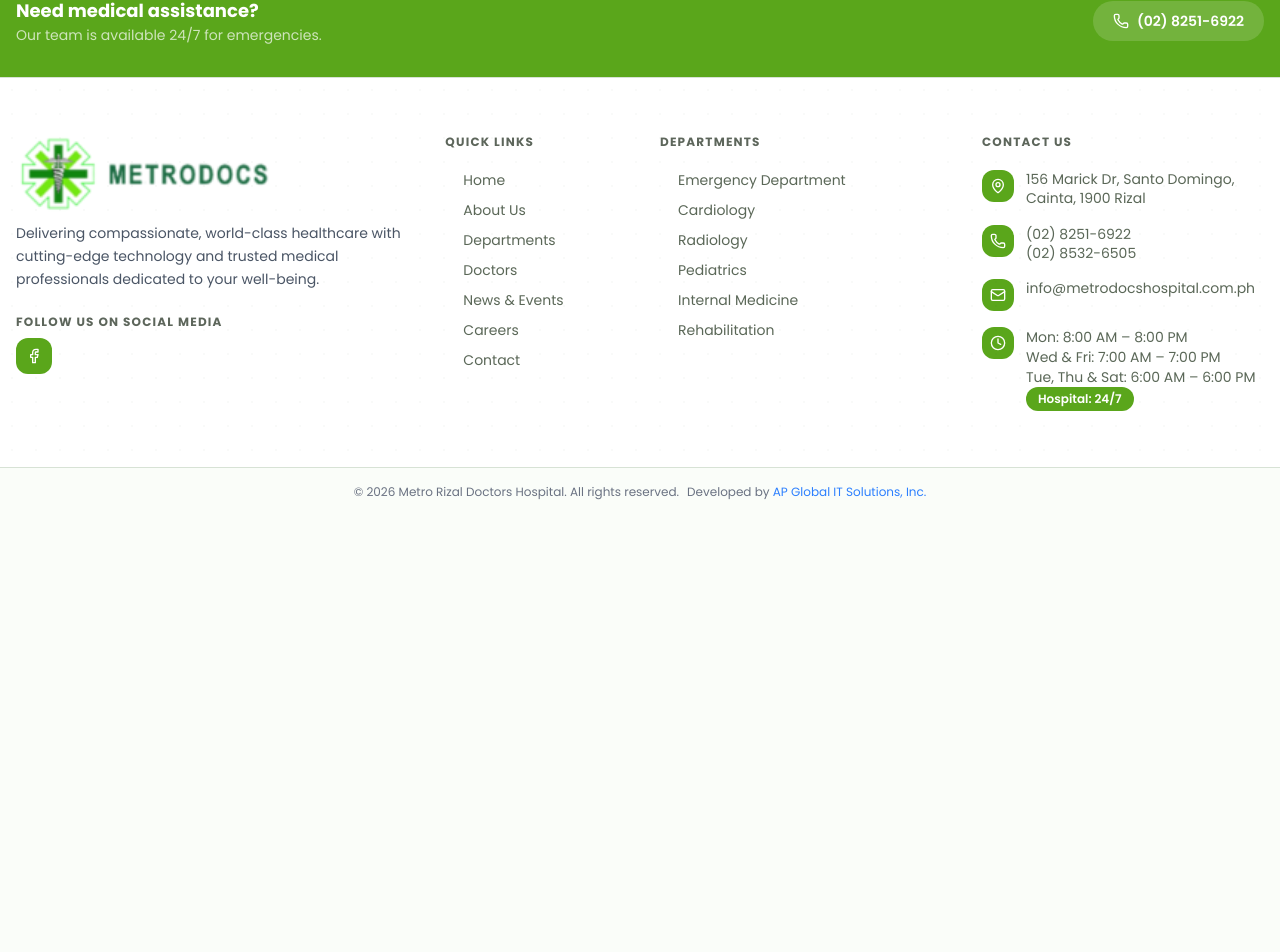
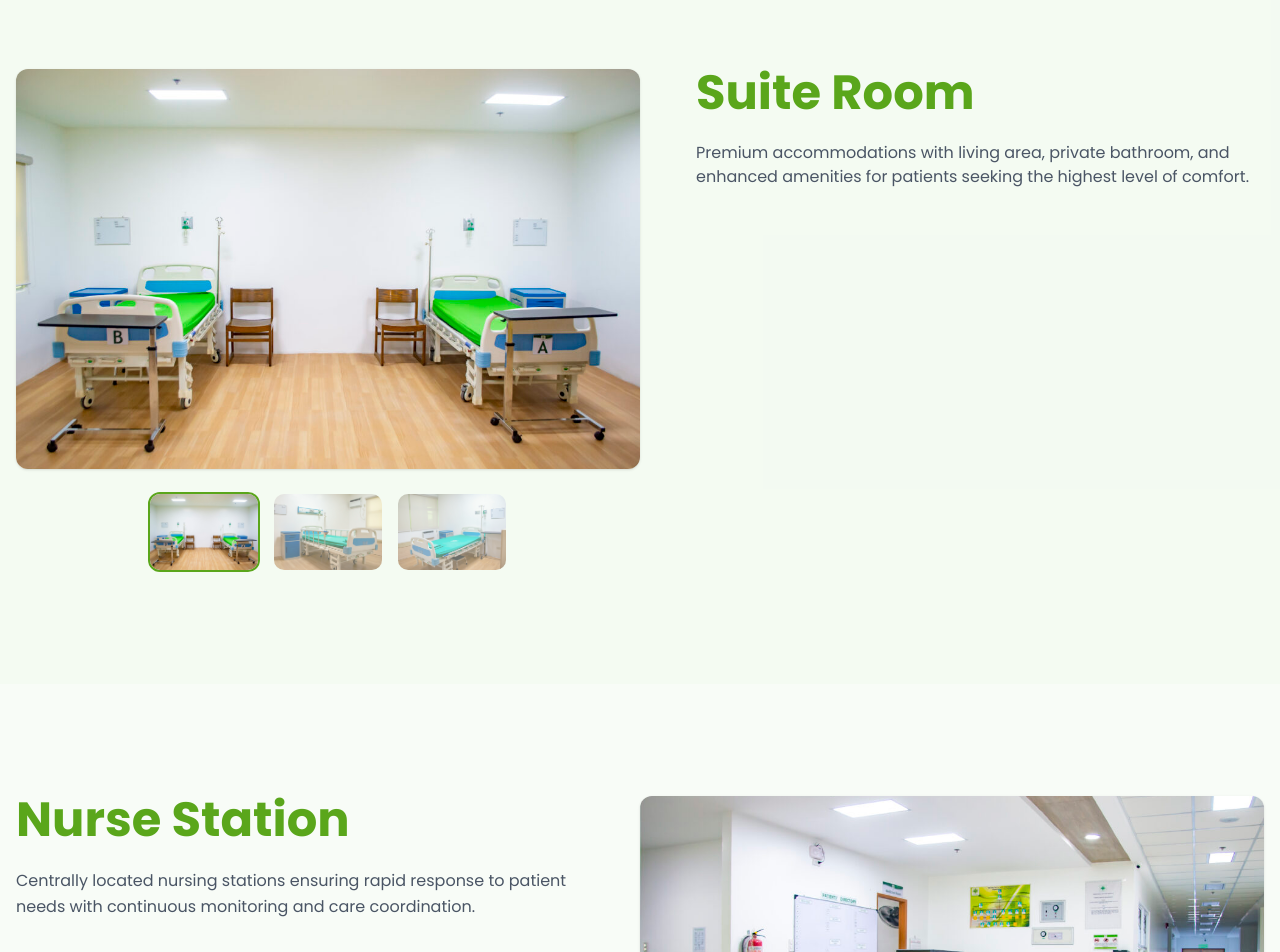
Before and after one commit to Alardemark123/Metrodocshospital_v1, a Next.js app: page /about/fourth-floor in a window 1280 px wide. Shown: the part 2560-3512 px from the top of the page. Before the commit the page ends 3076 px from the top, so only its background shows below. Built offline with nearby package versions, Linux system fonts and the light colour scheme; no server answers.

Commit message:
fourth floor - emphasize the floors

```diff
--- a/app/about/fourth-floor/page.tsx
+++ b/app/about/fourth-floor/page.tsx
@@ -2,9 +2,9 @@ import type { Metadata } from "next";
 import { FacilityPage } from "@/components/facility-page";
 
 export const metadata: Metadata = {
-  title: "Fourth Floor | metrodocshospital",
+  title: "Fourth Floor | Metro Rizal Doctors Hospital",
   description:
-    "Inpatient rooms at metrodocshospital: private suites, semi-private rooms, 24/7 nursing care.",
+    "Inpatient rooms at Metro Rizal Doctors Hospital: private suites, semi-private rooms, 24/7 nursing care.",
 };
 
 export default function FourthFloorPage() {
@@ -47,21 +47,47 @@ export default function FourthFloorPage() {
           title: "Private Room",
           description:
             "Single-occupancy rooms offering privacy and comfort, ideal for patients who prefer personal space during their recovery.",
+          images: [
+            "/about/fourth-floor/FRD_5218-1024x683.jpg",
+            "/about/fourth-floor/FRD_5224-1024x682.jpg",
+            "/about/fourth-floor/FRD_5225-1024x683.jpg",
+          ],
         },
+      ]}
+      sections2={[
         {
           title: "Semi-Private Room",
           description:
             "Shared accommodations with curtain dividers, providing a balance of community support and personal space at an affordable rate.",
+          images: [
+            "/about/fourth-floor/FRD_5230-1024x683.jpg",
+            "/about/fourth-floor/FRD_5232-1024x683.jpg",
+            "/about/fourth-floor/FRD_5234-1024x683.jpg",
+          ],
         },
+      ]}
+      sections3={[
         {
           title: "Suite Room",
           description:
             "Premium accommodations with living area, private bathroom, and enhanced amenities for patients seeking the highest level of comfort.",
+          images: [
+            "/about/fourth-floor/FRD_5235-1024x683.jpg",
+            "/about/fourth-floor/IMG_7938-1024x683.jpg",
+            "/about/fourth-floor/IMG_7945-1024x683.jpg",
+          ],
         },
+      ]}
+      sections4={[
         {
           title: "Nurse Station",
           description:
             "Centrally located nursing stations ensuring rapid response to patient needs with continuous monitoring and care coordination.",
+          images: [
+            "/about/fourth-floor/IMG_7949-1024x682.jpg",
+            "/about/fourth-floor/IMG_7951-1024x683.jpg",
+            "/about/fourth-floor/IMG_7954-1024x683.jpg",
+          ],
         },
       ]}
       highlights={[
--- a/components/facility-page.tsx
+++ b/components/facility-page.tsx
@@ -129,6 +129,8 @@ export function FacilityPage({
   images = [],
   sections = [],
   sections2 = [],
+  sections3 = [],
+  sections4 = [],
   breadcrumblabel,
 }: FacilityPageProps) {
   const Icon = ICON_MAP[iconName];
@@ -444,7 +446,7 @@ export function FacilityPage({
               </div>
             </FadeIn>
 
-            {/* Second Floor | Lobby and Prayer Area */}
+            {/* ── Section 1 ── */}
             {sections?.length > 0 && (
               <div className="space-y-8">
                 {sections.map((section, idx) => {
@@ -455,7 +457,6 @@ export function FacilityPage({
                       key={idx}
                       className="flex flex-col items-center gap-6 sm:flex-row sm:items-start"
                     >
-                      {/* Left side: main image */}
                       {(section.images?.length ?? 0) > 0 && (
                         <div className="sm:w-1/2 sm:mr-8">
                           <button
@@ -520,8 +521,6 @@ export function FacilityPage({
                           </div>
                         </div>
                       )}
-
-                      {/* Right side: text */}
                       <div className="w-full sm:flex-1 flex items-start justify-start">
                         <div className="max-w-prose text-center sm:text-left space-y-6">
                           <span className="block text-lg sm:text-5xl font-bold text-primary">
@@ -553,7 +552,6 @@ export function FacilityPage({
                       key={idx}
                       className="flex flex-col items-center gap-6 sm:flex-row sm:items-start"
                     >
-                      {/* ── Text first on left ── */}
                       <div className="w-full sm:flex-1 flex items-start justify-start order-2 sm:order-1">
                         <div className="max-w-prose text-center sm:text-left space-y-6">
                           <span className="block text-lg sm:text-5xl font-bold text-primary">
@@ -564,8 +562,6 @@ export function FacilityPage({
                           </p>
                         </div>
                       </div>
-
-                      {/* ── Image second on right ── */}
                       {(section.images?.length ?? 0) > 0 && (
                         <div className="sm:w-1/2 sm:ml-8 order-1 sm:order-2">
                           <button
@@ -634,6 +630,183 @@ export function FacilityPage({
           </section>
         )}
 
+          {/* ── Section 3 ── */}
+          {sections3?.length > 0 && (
+            <section className="relative overflow-hidden bg-secondary/30 py-20 lg:py-28">
+              <div className="relative mx-auto max-w-7xl px-4">
+                <div className="space-y-8">
+                  {sections3.map((section, idx) => {
+                    const [activeImg, setActiveImg] = useState(section.images?.[0]);
+
+                    return (
+                      <FadeIn
+                        key={idx}
+                        className="flex flex-col items-center gap-6 sm:flex-row sm:items-start"
+                      >
+                        {(section.images?.length ?? 0) > 0 && (
+                          <div className="sm:w-1/2 sm:mr-8">
+                            <button
+                              onClick={() => {
+                                const el = document.getElementById(`expanded3-${idx}`);
+                                if (el) el.classList.toggle("hidden");
+                              }}
+                              className="w-full"
+                            >
+                              <img
+                                src={activeImg}
+                                alt={section.title}
+                                className="w-full h-100 object-cover rounded-lg shadow"
+                              />
+                            </button>
+
+                            <div className="flex justify-center gap-3 overflow-x-auto mt-4">
+                              {section.images?.map((src, i) => (
+                                <button
+                                  key={i}
+                                  onClick={() => setActiveImg(src)}
+                                  className={`relative h-16 w-24 sm:h-20 sm:w-28 shrink-0 overflow-hidden rounded-lg border-2 ${
+                                    activeImg === src
+                                      ? "border-primary"
+                                      : "border-transparent opacity-60"
+                                  }`}
+                                >
+                                  <img
+                                    src={src}
+                                    alt={`${section.title} thumbnail ${i + 1}`}
+                                    className="h-full w-full object-cover"
+                                  />
+                                </button>
+                              ))}
+                            </div>
+                            <div
+                              id={`expanded3-${idx}`}
+                              onClick={() =>
+                                document
+                                  .getElementById(`expanded3-${idx}`)
+                                  ?.classList.add("hidden")
+                              }
+                              className="hidden fixed inset-0 bg-black bg-opacity-80 flex items-center justify-center z-50 p-4"
+                            >
+                              <img
+                                src={activeImg}
+                                alt={`${section.title} expanded`}
+                                onClick={(e) => e.stopPropagation()}
+                                className="max-h-[90%] max-w-[90%] rounded-lg"
+                              />
+                              <button className="absolute top-4 right-4 text-white text-3xl">
+                                ✕
+                              </button>
+                            </div>
+                          </div>
+                        )}
+                        <div className="w-full sm:flex-1">
+                          <div className="max-w-prose text-center sm:text-left space-y-6">
+                            <span className="block text-lg sm:text-5xl font-bold text-primary">
+                              {section.title}
+                            </span>
+                            <p className="text-sm sm:text-base text-gray-600">
+                              {section.description}
+                            </p>
+                          </div>
+                        </div>
+                      </FadeIn>
+                    );
+                  })}
+                </div>
+              </div>
+            </section>
+          )}
+
+            {/* ── Section 4 ── */}
+            {sections4.length > 0 && (
+              <section className="relative overflow-hidden bg-accent/5 py-20 lg:py-28">
+                <div className="relative mx-auto max-w-7xl px-4">
+                  <div className="space-y-8">
+                    {sections4.map((section, idx) => {
+                      const [activeImg, setActiveImg] = useState(section.images?.[0]);
+                      return (
+                        <FadeIn
+                          key={idx}
+                          className="flex flex-col items-center gap-6 sm:flex-row sm:items-start"
+                        >
+                          <div className="w-full sm:flex-1 flex items-start justify-start order-2 sm:order-1">
+                            <div className="max-w-prose text-center sm:text-left space-y-6">
+                              <span className="block text-lg sm:text-5xl font-bold text-primary">
+                                {section.title}
+                              </span>
+                              <p className="text-sm sm:text-base text-gray-600 leading-relaxed">
+                                {section.description}
+                              </p>
+                            </div>
+                          </div>
+                          {(section.images?.length ?? 0) > 0 && (
+                            <div className="sm:w-1/2 sm:ml-8 order-1 sm:order-2">
+                              <button
+                                onClick={() => {
+                                  const el = document.getElementById(`expanded2-${idx}`);
+                                  if (el) el.classList.toggle("hidden");
+                                }}
+                                className="w-full"
+                              >
+                                <img
+                                  src={activeImg}
+                                  alt={section.title}
+                                  className="w-full h-100 object-cover rounded-lg shadow"
+                                />
+                              </button>
+
+                              <div className="flex justify-center gap-3 overflow-x-auto [scrollbar-width:none] [&::-webkit-scrollbar]:hidden mt-4">
+                                {section.images?.map((src, i) => (
+                                  <button
+                                    key={i}
+                                    onClick={() => setActiveImg(src)}
+                                    className={`relative h-16 w-24 sm:h-20 sm:w-28 shrink-0 overflow-hidden rounded-lg border-2 transition-all duration-200 hover:opacity-50 ${
+                                      activeImg === src
+                                        ? "border-primary"
+                                        : "border-transparent opacity-60 hover:opacity-100"
+                                    }`}
+                                  >
+                                    <img
+                                      src={src}
+                                      alt={`${section.title} thumbnail ${i + 1}`}
+                                      className="h-full w-full object-cover"
+                                    />
+                                  </button>
+                                ))}
+                              </div>
+
+                              <div
+                                id={`expanded2-${idx}`}
+                                onClick={() =>
+                                  document.getElementById(`expanded2-${idx}`)?.classList.add("hidden")
+                                }
+                                className="hidden fixed inset-0 bg-black bg-opacity-80 flex items-center justify-center z-50 p-4"
+                              >
+                                <img
+                                  src={activeImg}
+                                  alt={`${section.title} expanded`}
+                                  onClick={(e) => e.stopPropagation()}
+                                  className="max-h-[90%] max-w-[90%] rounded-lg shadow-lg"
+                                />
+                                <button
+                                  onClick={() =>
+                                    document.getElementById(`expanded2-${idx}`)?.classList.add("hidden")
+                                  }
+                                  className="absolute top-4 right-4 text-white text-3xl"
+                                >
+                                  ✕
+                                </button>
+                              </div>
+                            </div>
+                          )}
+                        </FadeIn>
+                      );
+                    })}
+                  </div>
+                </div>
+              </section>
+            )}
+
       {/* ── Features ── */}
       <section className="relative overflow-hidden bg-background py-20 lg:py-28">
         <div
--- a/lib/mock-api/types.ts
+++ b/lib/mock-api/types.ts
@@ -136,6 +136,8 @@ export interface FacilityPageProps {
   images?: string[];
   sections?: Section[];
   sections2?: Section[];
+  sections3?: Section[];
+  sections4?: Section[];
   breadcrumblabel?: string;
 }
 
```
